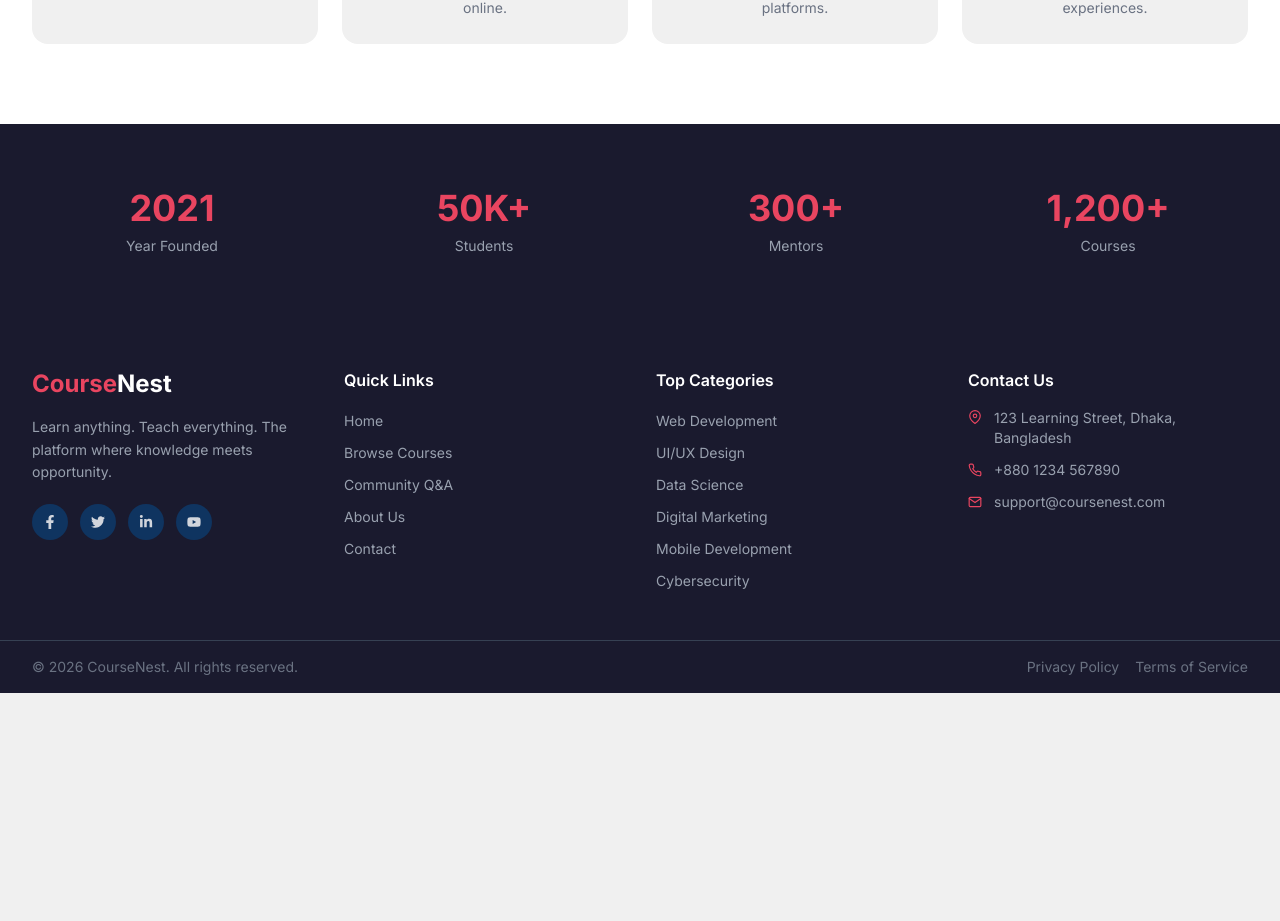
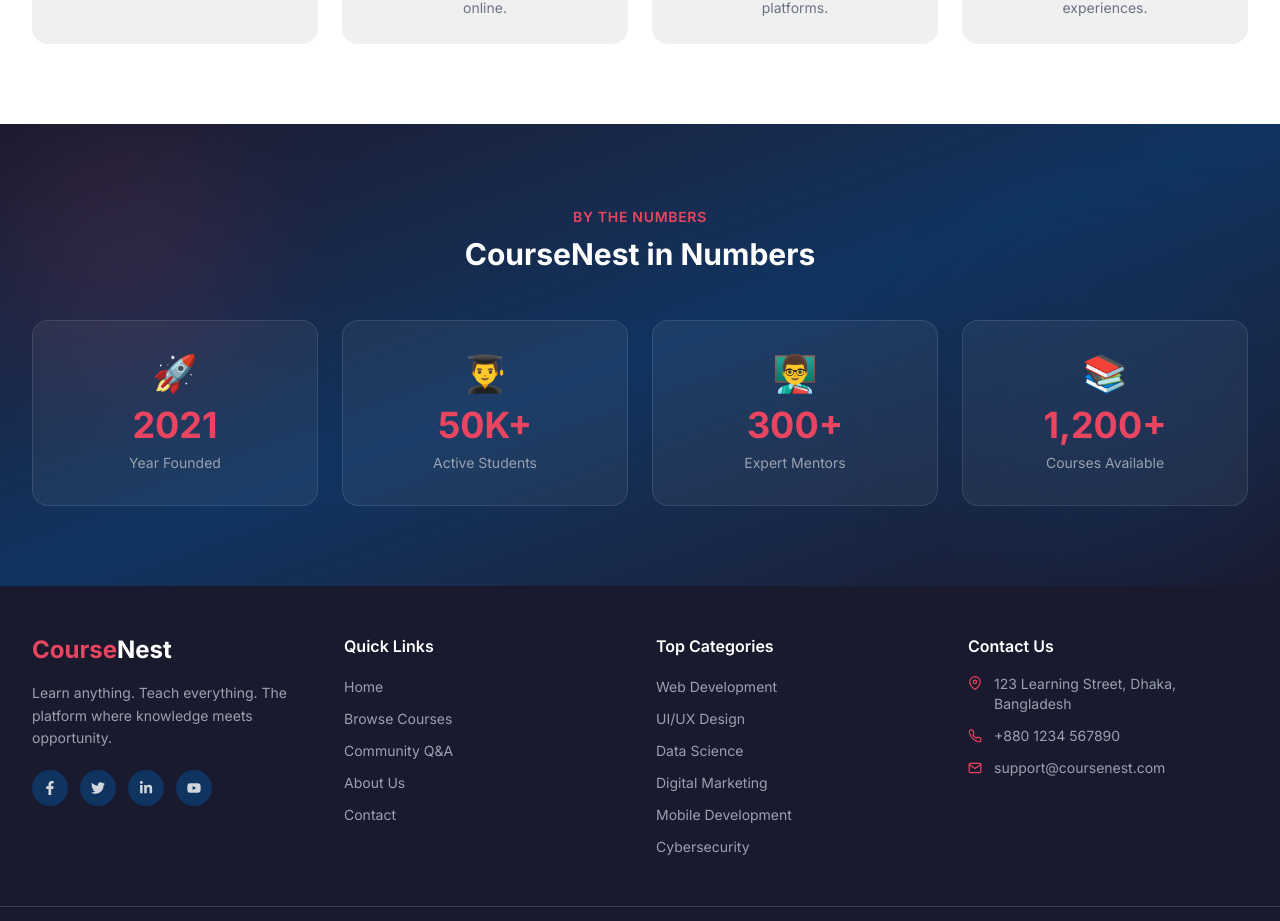
Before and after one commit to Tariqul-stack/coursenest-client, a Next.js app: page /about in a window 1280 px wide. Shown: the part 1438-2359 px from the top of the page. Before the commit the page ends 2131 px from the top, so only its background shows below. Built offline with nearby package versions, Linux system fonts and the light colour scheme.

Commit message:
fix: about page stats section premium style added

```diff
--- a/app/about/page.tsx
+++ b/app/about/page.tsx
@@ -171,16 +171,31 @@ const AboutPage = () => {
       </section>
 
       {/* Stats */}
-      <section className="py-16 bg-[#1a1a2e]">
-        <div className="max-w-7xl mx-auto px-4 sm:px-6 lg:px-8">
-          <div className="grid grid-cols-2 lg:grid-cols-4 gap-8 text-center">
+<section className="py-20 bg-gradient-to-br from-[#1a1a2e] via-[#0f3460] to-[#1a1a2e] relative overflow-hidden">
+  <div className="absolute top-0 left-0 w-64 h-64 bg-[#e94560] opacity-10 rounded-full blur-3xl" />
+  <div className="absolute bottom-0 right-0 w-80 h-80 bg-[#0f3460] opacity-30 rounded-full blur-3xl" />
+  <div className="max-w-7xl mx-auto px-4 sm:px-6 lg:px-8 relative z-10">
+    <div className="text-center mb-12">
+      <span className="text-[#e94560] font-semibold text-sm uppercase tracking-wider">
+        By The Numbers
+      </span>
+      <h2 className="text-3xl font-bold text-white mt-2">
+        CourseNest in Numbers
+      </h2>
+    </div>
+    <div className="grid grid-cols-2 lg:grid-cols-4 gap-6">
       {[
-              { value: '2021', label: 'Year Founded' },
-              { value: '50K+', label: 'Students' },
-              { value: '300+', label: 'Mentors' },
-              { value: '1,200+', label: 'Courses' },
+        { value: '2021', label: 'Year Founded', icon: '🚀' },
+        { value: '50K+', label: 'Active Students', icon: '👨‍🎓' },
+        { value: '300+', label: 'Expert Mentors', icon: '👨‍🏫' },
+        { value: '1,200+', label: 'Courses Available', icon: '📚' },
       ].map((stat) => (
-              <div key={stat.label}>
+        <div
+          key={stat.label}
+          className="text-center rounded-2xl p-8"
+          style={{ backgroundColor: 'rgba(255,255,255,0.05)', border: '1px solid rgba(255,255,255,0.1)' }}
+        >
+          <div className="text-4xl mb-3">{stat.icon}</div>
           <p className="text-4xl font-bold text-[#e94560]">{stat.value}</p>
           <p className="text-gray-400 text-sm mt-2">{stat.label}</p>
         </div>
```
Lines whose indentation alone changed are shown as unchanged.
